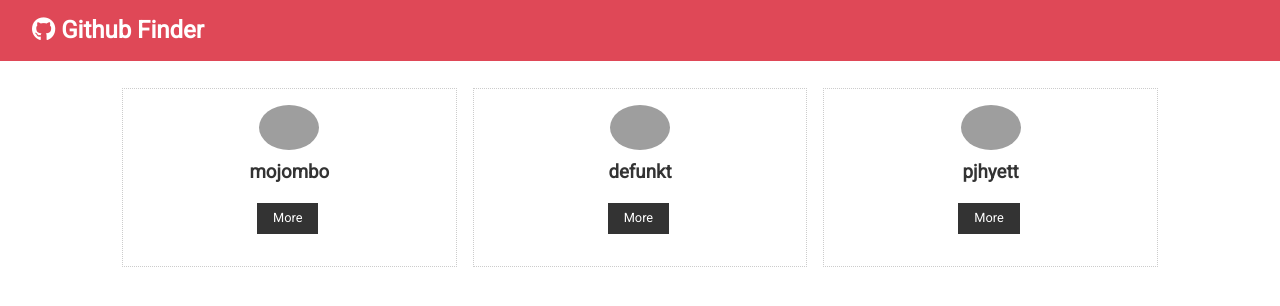
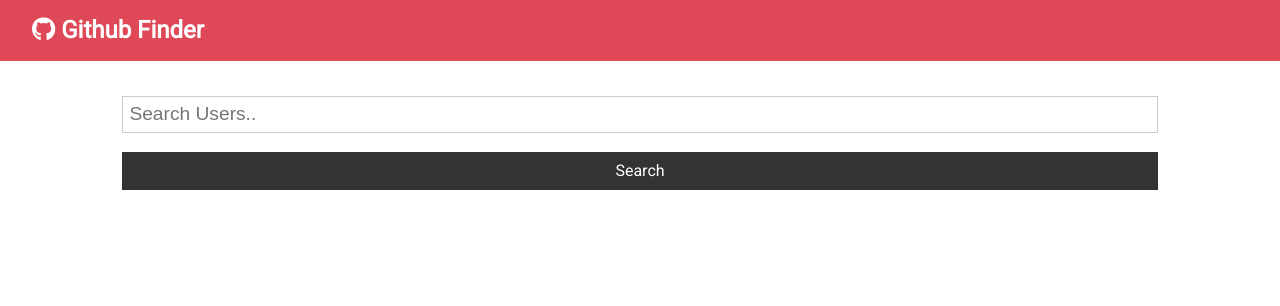
Before and after one commit to hanijazzar/github-finder, a React (Create React App) app: page / in a window 1280 px wide. Shown: the top 306 px of the page. Built offline with nearby package versions, Linux system fonts and the light colour scheme; grey boxes are pictures that could not be loaded.

Commit message:
added search users

```diff
--- a/package.json
+++ b/package.json
@@ -3,6 +3,7 @@
   "version": "0.1.0",
   "private": true,
   "dependencies": {
+    "axios": "^0.19.0",
     "react": "^16.11.0",
     "react-dom": "^16.11.0",
     "react-scripts": "3.2.0"
--- a/src/App.js
+++ b/src/App.js
@@ -1,16 +1,48 @@
 import React, { Component } from 'react';
 import Navbar from './components/layout/Navbar';
 import Users from './components/users/Users';
+import Search from './components/users/Search';
+
+import axios from 'axios';
+
 
 import './App.css';
 
 class App extends Component {
+
+  state = {
+    users: [],
+    loading: false
+  };
+
+  // async componentDidMount() {
+  //   this.setState({loading: true});
+
+  //   // axios.get('https://api.github.com/users').then(res => {
+  //   //   console.log(res.data);
+  //   // })
+  //   const res = await axios.get(`https://api.github.com/users?client_id=${process.env.REACT_APP_GITHUB_CLIENT_ID}&client_secret=${process.env.REACT_APP_GITHUB_CLIENT_SECRET}`);
+
+  //   this.setState({users: res.data, loading: false});
+  // }
+
+  searchUsers = async text => {
+    this.setState({loading: true});
+
+    const res = await axios.get(`https://api.github.com/search/users?q=${text}&client_id=${process.env.REACT_APP_GITHUB_CLIENT_ID}&client_secret=${process.env.REACT_APP_GITHUB_CLIENT_SECRET}`);
+
+    this.setState({users: res.data.items, loading: false});
+  }
+
+
+
   render() {
     return (
       <div className="App">
         <Navbar />
         <div className="container">
-          <Users />
+          <Search searchUsers={this.searchUsers} />
+          <Users loading={this.state.loading} users={this.state.users} />
         </div>
       </div>
     );
--- a/src/components/layout/Navbar.js
+++ b/src/components/layout/Navbar.js
@@ -1,26 +1,24 @@
-import React, { Component } from "react";
-import PropTypes from "prop-types";
+import React from 'react';
+import PropTypes from 'prop-types';
 
-class Navbar extends Component {
-  static defaultProps = {
-    title: "Github Finder",
-    icon: "fab fa-github"
-  };
+const Navbar = ({ icon, title }) => {
+  return (
+    <nav className='navbar bg-primary'>
+      <h1>
+        <i className={icon} /> {title}
+      </h1>
+    </nav>
+  );
+};
 
-  static propTypes = {
-    title: PropTypes.string.isRequired,
-    icon: PropTypes.string.isRequired
-  };
+Navbar.defaultProps = {
+  title: 'Github Finder',
+  icon: 'fab fa-github'
+};
 
-  render() {
-    return (
-      <nav className="navbar bg-primary">
-        <h1>
-          <i className={this.props.icon} /> {this.props.title}
-        </h1>
-      </nav>
-    );
-  }
-}
+Navbar.propTypes = {
+  title: PropTypes.string.isRequired,
+  icon: PropTypes.string.isRequired
+};
 
 export default Navbar;
--- /dev/null
+++ b/src/components/layout/Spinner.js
@@ -0,0 +1,12 @@
+import React, {Fragment} from 'react';
+import spinner from './spinner.gif';
+
+const Spinner = () => {
+  return (
+    <Fragment>
+      <img src={spinner} alt="Loading.." style={{width: '200px', display: 'block', margin: 'auto'}} />
+    </Fragment>
+  )
+}
+
+export default Spinner
--- /dev/null
+++ b/src/components/users/Search.js
@@ -0,0 +1,38 @@
+import React, { Component } from 'react';
+
+
+class Search extends Component {
+  state = {
+    text: ''
+  };
+
+  onSubmit = e => {
+    e.preventDefault();
+    this.props.searchUsers(this.state.text);
+  };
+
+  onChange = e => this.setState({ [e.target.name]: e.target.value });
+
+  render() {
+    return (
+      <div>
+        <form className='form' onSubmit={this.onSubmit}>
+          <input
+            type='text'
+            name='text'
+            placeholder='Search Users..'
+            value={this.state.text}
+            onChange={this.onChange}
+          />
+          <input
+            type='submit'
+            value='Search'
+            className='btn btn-dark btn-block'
+          />
+        </form>
+      </div>
+    );
+  }
+}
+
+export default Search;
--- a/src/components/users/Users.js
+++ b/src/components/users/Users.js
@@ -1,41 +1,24 @@
-import React, { Component } from 'react';
+import React from 'react';
 import UserItem from './UserItem';
+import Spinner from '../layout/Spinner';
 
-class Users extends Component {
-  state = {
-    users: [
-      {
-        id: '1',
-        login: 'mojombo',
-        avatar_url: 'https://avatars0.githubusercontent.com/u/1?v=4',
-        html_url: 'https://github.com/mojombo'
-      },
-      {
-        id: '2',
-        login: 'defunkt',
-        avatar_url: 'https://avatars0.githubusercontent.com/u/2?v=4',
-        html_url: 'https://github.com/defunkt'
-      },
-      {
-        id: '3',
-        login: 'pjhyett',
-        avatar_url: 'https://avatars0.githubusercontent.com/u/3?v=4',
-        html_url: 'https://github.com/pjhyett'
-      }
-    ]
-  };
+const Users = ({users, loading}) => {
 
-  render() {
-    let { users } = this.state;
-
+  if(loading) {
+    return (<Spinner />)
+  }
+  else {
     return (
       <div style={userStyle}>
-        {this.state.users.map(user => (
+        {users.map(user => (
           <UserItem key={user.id} user={user} />
         ))}
       </div>
     );
   }
+
+
+
 }
 
 const userStyle = {
```
Also changed, not shown: src/components/users/UserItem.js (+7 -6 lines), src/components/layout/spinner.gif (added), 1 other file (tests, documents, lock files or other folders).
